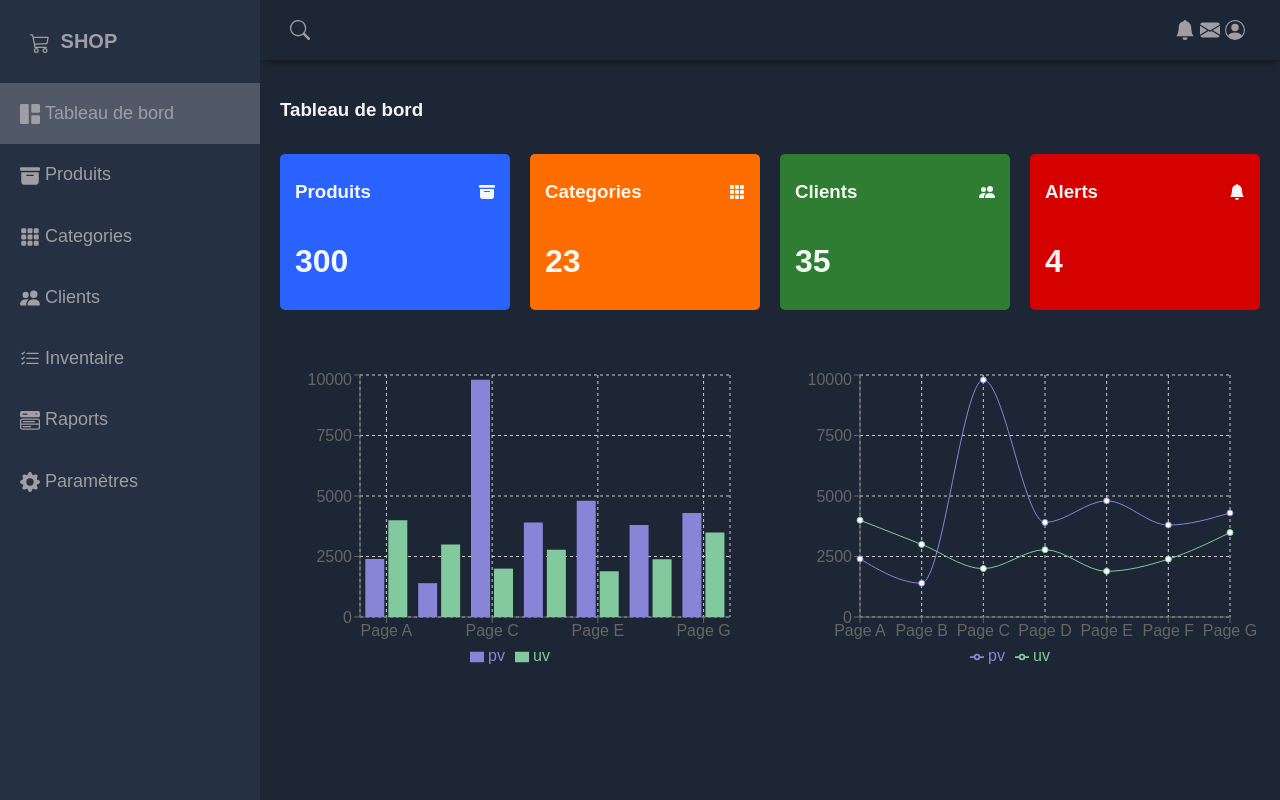
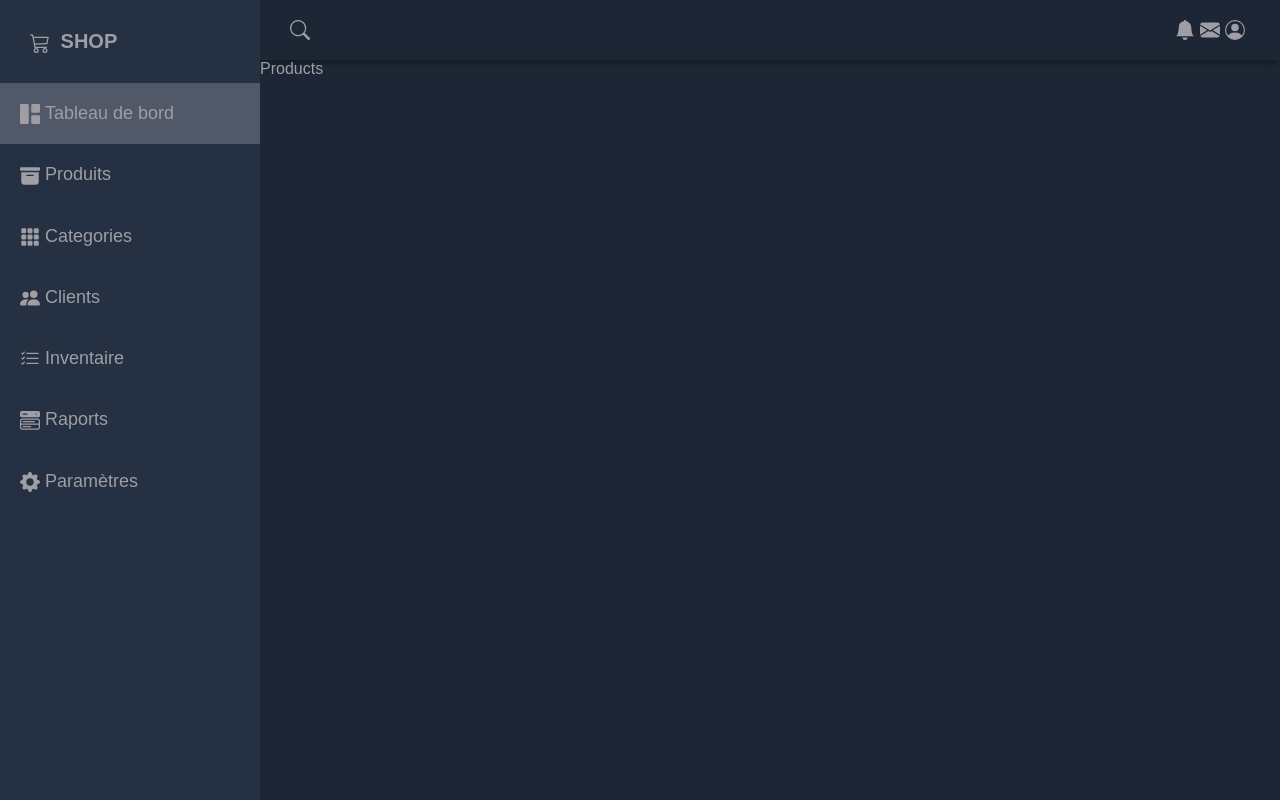
Before and after one commit to Roe121/Dashboard-react, a React (Vite) app in the folder Admin Panel/: page /products in a window 1280 px wide. Built offline with nearby package versions, Linux system fonts and the light colour scheme.

Commit message:
Structure + routes set up

```diff
--- a/Admin Panel/package.json
+++ b/Admin Panel/package.json
@@ -13,6 +13,7 @@
     "react": "^18.2.0",
     "react-dom": "^18.2.0",
     "react-icons": "^5.0.1",
+    "react-router-dom": "^6.22.1",
     "recharts": "^2.12.1"
   },
   "devDependencies": {
--- a/Admin Panel/src/App.jsx
+++ b/Admin Panel/src/App.jsx
@@ -1,16 +1,26 @@
-import { useState } from "react";
+import { BrowserRouter as Router, Route, Routes } from "react-router-dom";
 import "./App.css";
-import Header from "./Header";
-import Sidebar from "./Sidebar";
-import Home from "./Home";
+import Header from "./Components/Header";
+import Sidebar from "./Components/Sidebar";
+import Home from "./Sections/Home";
+import Products from "./Sections/Products";
+import Clients from "./Sections/Clients";
 
 function App() {
-  return <div className="grid-container">
-      <Header/>
-      <Sidebar/>
-      <Home/>
+  return (
+    <div className="grid-container">
+      <Router>
+        <Header />
+        <Sidebar />
 
-  </div>;
+        <Routes>
+          <Route path="/" element={<Home />} />
+          <Route path="/products" element={<Products />} />
+          <Route path="/Clients" element={<Clients />} />
+        </Routes>
+      </Router>
+    </div>
+  );
 }
 
 export default App;
--- a/Admin Panel/src/Sidebar.jsx
+++ b/Admin Panel/src/Components/Sidebar.jsx
@@ -1,6 +1,8 @@
 import React, { useState } from "react";
-import { SideBarData } from "../src/data";
+import { SideBarData } from "../data";
 import { BsCart3 } from "react-icons/bs";
+import { Link } from "react-router-dom";
+
 
 function Sidebar() {
   const [active, setActive] = useState("Tableau de bord");
@@ -23,10 +25,12 @@ function Sidebar() {
             }`}
             onClick={() => setActive(item.name)}
           >
-            <a href="#">
+            <Link
+              to={item.link}
+            >
               {<item.icon className="icon" />}
               {item.name}
-            </a>
+            </Link>
           </li>
         ))}
       </ul>
--- /dev/null
+++ b/Admin Panel/src/Sections/Clients.jsx
@@ -0,0 +1,9 @@
+import React from 'react'
+
+const Clients = () => {
+  return (
+    <div>Clients</div>
+  )
+}
+
+export default Clients
--- /dev/null
+++ b/Admin Panel/src/Sections/Products.jsx
@@ -0,0 +1,9 @@
+import React from 'react'
+
+const Products = () => {
+  return (
+    <div>Products</div>
+  )
+}
+
+export default Products
--- a/Admin Panel/src/data.jsx
+++ b/Admin Panel/src/data.jsx
@@ -4,30 +4,37 @@ import { BsGrid1X2Fill, BsFillArchiveFill, BsFillGrid3X3GapFill, BsPeopleFill, B
 export const SideBarData = [
     {
         name: "Tableau de bord",
-        icon: BsGrid1X2Fill
+        icon: BsGrid1X2Fill,
+        link: "/",
     },
     {
         name: "Produits",
-        icon: BsFillArchiveFill
+        icon: BsFillArchiveFill,
+        link: "/Products",
     },
     {
         name: "Categories",
-        icon: BsFillGrid3X3GapFill
+        icon: BsFillGrid3X3GapFill,
+        link: "/Categoris",
     },
     {
         name: "Clients",
-        icon: BsPeopleFill
+        icon: BsPeopleFill,
+        link: "/Clients",
     },
     {
         name: "Inventaire",
-        icon: BsListCheck
+        icon: BsListCheck,
+        link: "/Inventory",
     },
     {
         name: "Raports",
-        icon: BsMenuButtonWideFill
+        icon: BsMenuButtonWideFill,
+        link: "/Reports",
     },
     {
         name: "Paramètres",
-        icon: BsFillGearFill
+        icon: BsFillGearFill,
+        link: "/Settings",
     },
 ];
```
Also changed, not shown: Admin Panel/src/Components/Header.jsx (renamed from Admin Panel/src/Header.jsx), Admin Panel/src/Sections/Home.jsx (renamed from Admin Panel/src/Home.jsx), 1 other file (tests, documents, lock files or other folders).
